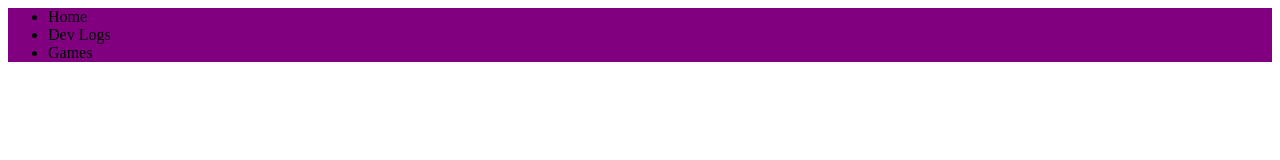
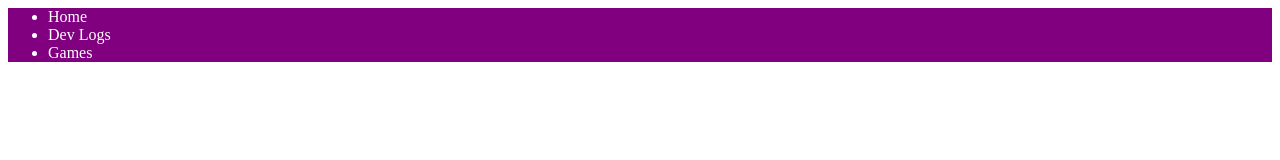
Before and after one commit to bluooga/Blue-Box-Studios, a plain HTML site: page Index.html in a window 1280 px wide. Drawn offline with Linux system fonts and the light colour scheme.

Commit message:
Update main.css

```diff
--- a/main.css
+++ b/main.css
@@ -3,5 +3,9 @@ background: purple;
 }
 
 .nav ul{
+ color: white;
+}
+
+.nav li{
  display: inline-blocks;
 }
```
